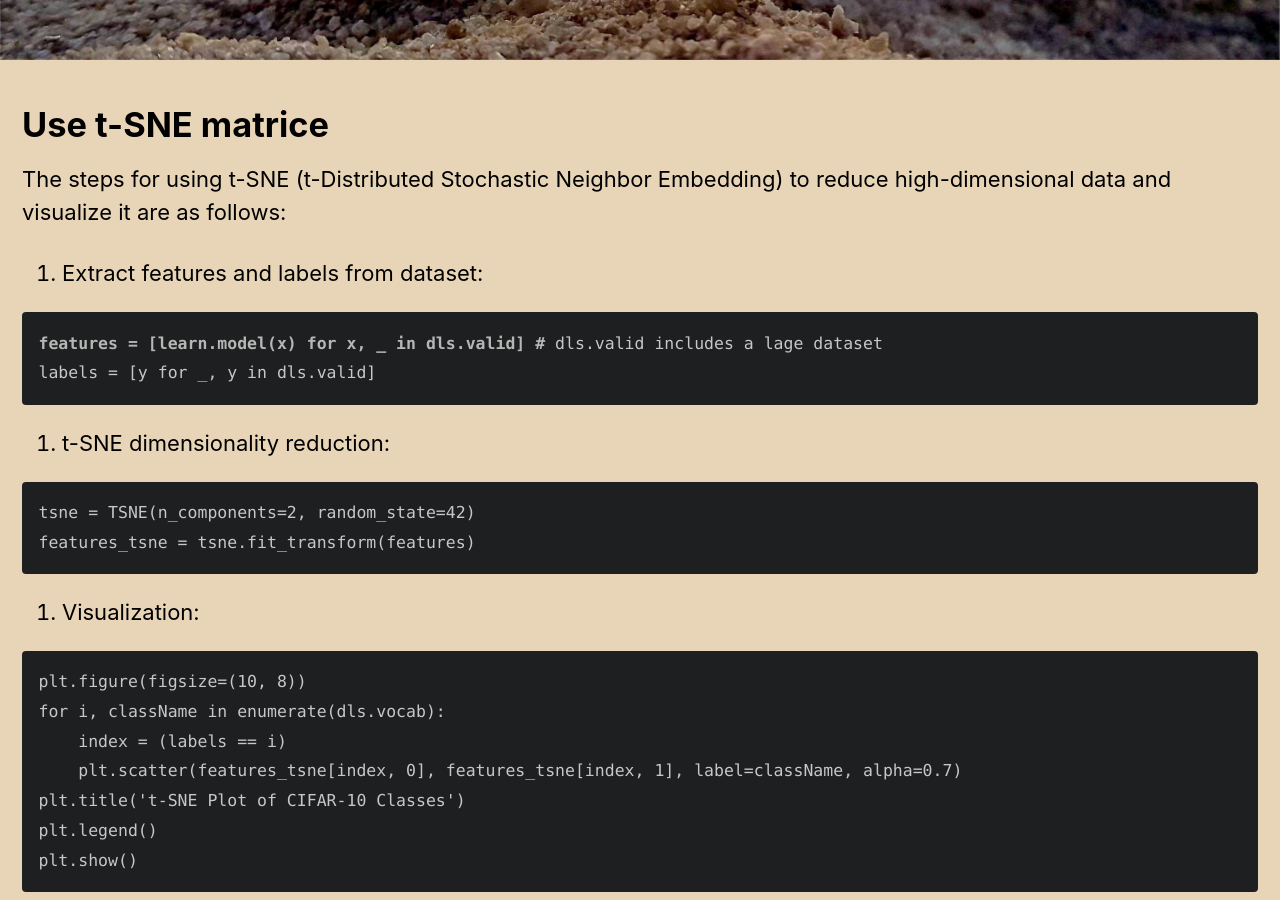
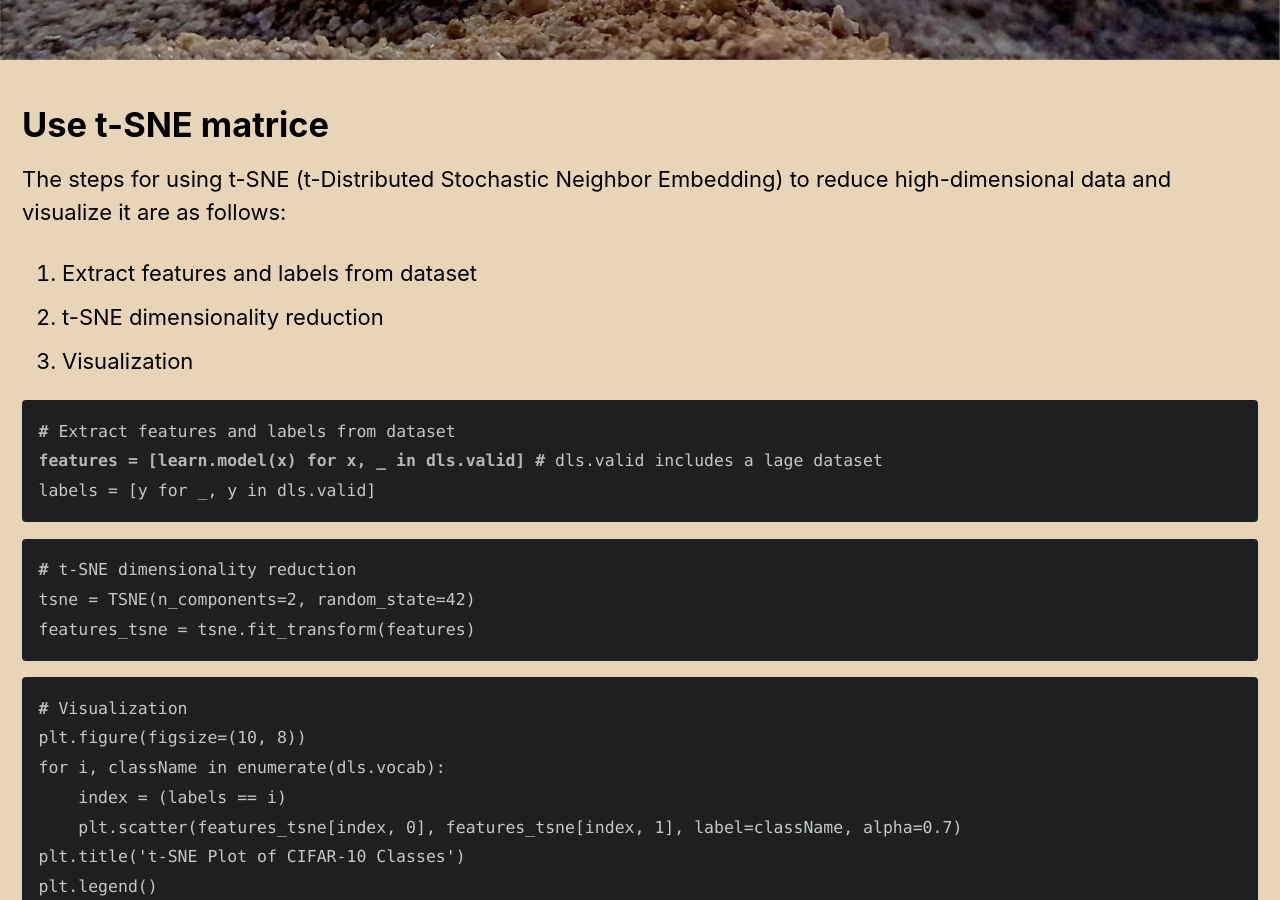
Before and after one commit to engineering2010/engineering2010.github.io, a Jekyll site: the page built from _posts/2024-04-25-Second.markdown, in a window 1280 px wide and 900 px high, scrolled down 855 px. Built offline with Jekyll 4.4.1, drawn with Linux system fonts in a browser that asks for light colours; cached includes are drawn as plain includes.

Commit message:
Small change

````diff
--- a/_posts/2024-04-25-Second.markdown
+++ b/_posts/2024-04-25-Second.markdown
@@ -11,21 +11,24 @@ tags:
 
 The steps for using t-SNE (t-Distributed Stochastic Neighbor Embedding) to reduce high-dimensional data and visualize it are as follows:
 
-1. Extract features and labels from dataset:
+1. Extract features and labels from dataset
+2. t-SNE dimensionality reduction
+3. Visualization
 
 ```console
+# Extract features and labels from dataset
 features = [learn.model(x) for x, _ in dls.valid] # dls.valid includes a lage dataset
 labels = [y for _, y in dls.valid]
 ```
-2. t-SNE dimensionality reduction:
 
 ```console
+# t-SNE dimensionality reduction
 tsne = TSNE(n_components=2, random_state=42)
 features_tsne = tsne.fit_transform(features)
 ```
-3. Visualization:
 
 ```console
+# Visualization
 plt.figure(figsize=(10, 8))
 for i, className in enumerate(dls.vocab):
     index = (labels == i)
````
